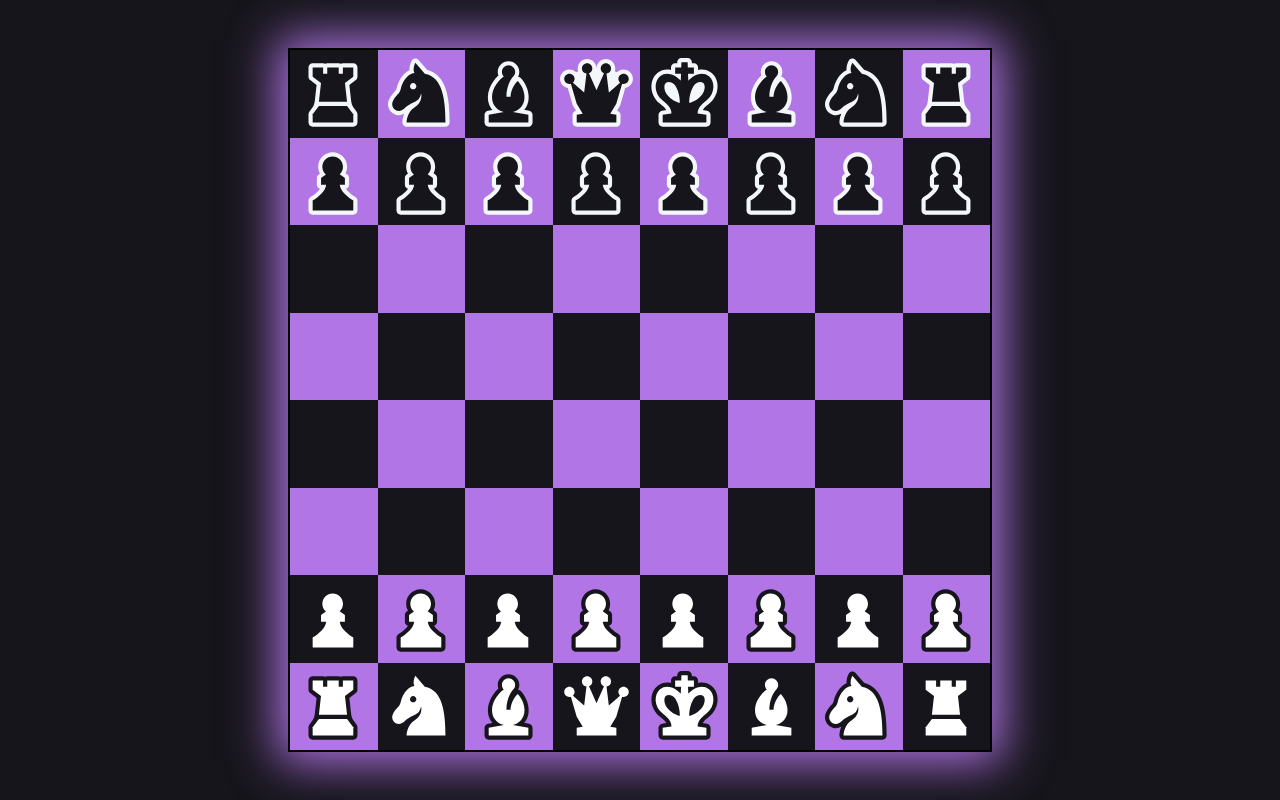
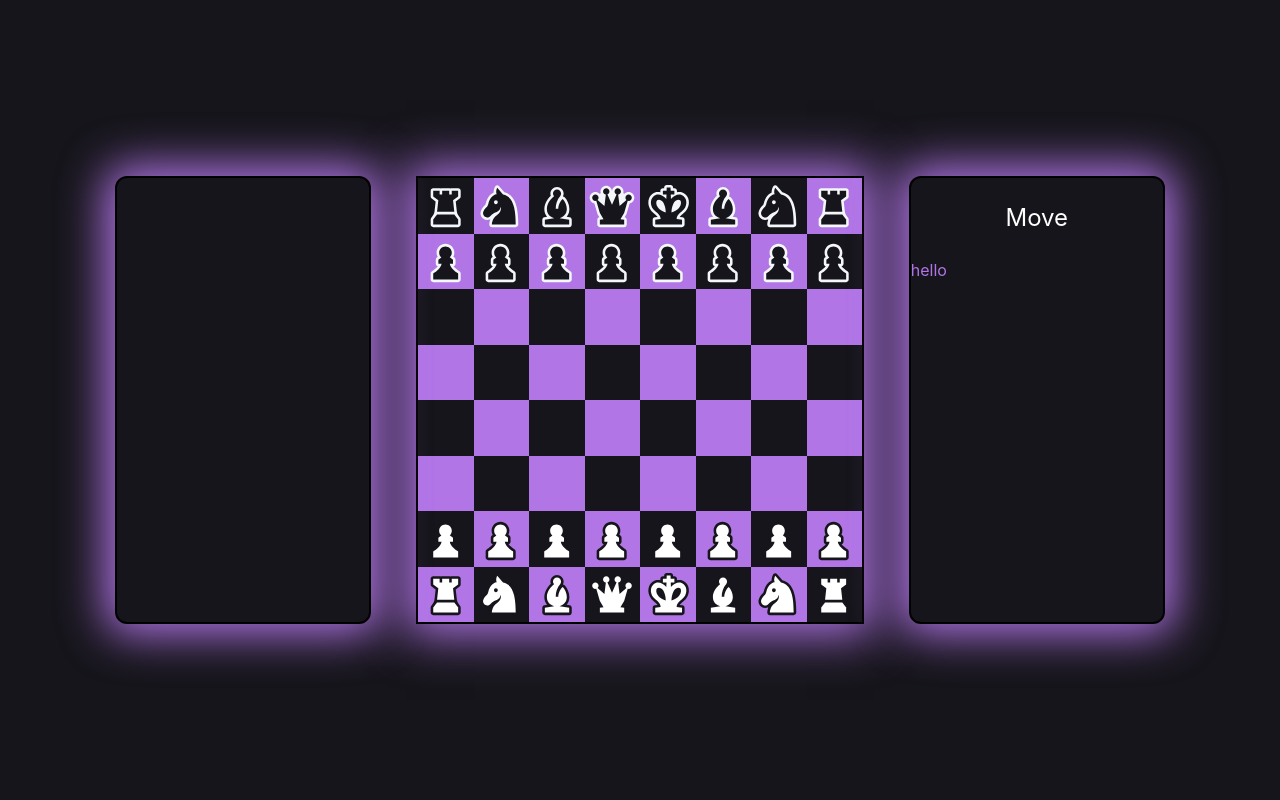
Before and after one commit to devraj00029/Chess, a React (Vite) app: page / in a window 1280 px wide. Built offline with nearby package versions, Linux system fonts and the light colour scheme.

Commit message:
feat: pawn promotion implemented

```diff
--- a/src/App.jsx
+++ b/src/App.jsx
@@ -5,13 +5,14 @@ import getLegalMove from "./rules.js";
 
 const App = () =>{
   let Board = []
-  const [board,setBoard] = useState(createInitialBoard());
-  const [selectedSqr,setSelectedSqr] = useState([]);
-  const [validSqrs,setvalidSqrs] = useState([]);
-  const [isWhite,setIsWhite] = useState(true);
-  const [prevMove,setPrevMove] = useState(null);
+  const [board,setBoard] = useState(createInitialBoard())
+  const [selectedSqr,setSelectedSqr] = useState([])
+  const [validSqrs,setvalidSqrs] = useState([])
+  const [isWhite,setIsWhite] = useState(true)
+  const [prevMove,setPrevMove] = useState(null)
   const [kingMove,setKingMove] = useState({"kw" : false, "kb" : false})
   const [rookMove,setRookMove] = useState({"rwR" : false, "rwL" : false , "rbR" : false ,"rbL" : false})
+  const [promotion,setPromotion] = useState();
 
   function handleClick(i,j){
     // first selection
@@ -32,8 +33,10 @@ const App = () =>{
       const newBoard = board.map(i => [...i])
       newBoard[i][j] = newBoard[selectedSqr[0]][selectedSqr[1]]
       newBoard[selectedSqr[0]][selectedSqr[1]] = null
+
       const isEnPassant =  board[selectedSqr[0]][selectedSqr[1]][0] == 'p' && selectedSqr[1] !=j && !board[i][j]
       if(isEnPassant) newBoard[prevMove.to[0]][prevMove.to[1]] = null
+
       if(board[selectedSqr[0]][selectedSqr[1]][0] == 'k'){
         if(Math.abs(selectedSqr[1]-j)==2){
           if(j==6){
@@ -48,10 +51,19 @@ const App = () =>{
         const kingPiece = `k${board[selectedSqr[0]][selectedSqr[1]][1]}`
         setKingMove({...kingMove, [kingPiece] : true})
       }
+
       if(board[selectedSqr[0]][selectedSqr[1]][0] == 'r'){
         const rookPiece = `r${board[selectedSqr[0]][selectedSqr[1]][1]}${selectedSqr[1] === 0 ? 'L' : 'R'}`
         setRookMove({...rookMove,[rookPiece]:true})
       }
+
+      const color = board[selectedSqr[0]][selectedSqr[1]][1]
+      const isPromotion = board[selectedSqr[0]][selectedSqr[1]][0] == 'p' && ((color == 'w' && i==0) || (color=='b' && i==7))
+      if(isPromotion){
+        setPromotion({row:i,col:j,color,from:[selectedSqr[0],selectedSqr[1]]})
+        return
+      }
+
       setBoard(newBoard)
       setPrevMove({piece:board[selectedSqr[0]][selectedSqr[1]] ,from:[selectedSqr[0],selectedSqr[1]], to:[i,j]})
       setSelectedSqr([])
@@ -68,7 +80,16 @@ const App = () =>{
     }
   }
 
-
+  function handlePromotion(piece){
+   const newBoard = board.map(r=>[...r])
+   newBoard[promotion.row][promotion.col] = piece + promotion.color
+   setBoard(newBoard)
+   setIsWhite(!isWhite)
+   setPrevMove({piece:newBoard[promotion.row][promotion.col],from:promotion.from,to:[promotion.row,promotion.col]})
+   setPromotion(null)
+   setSelectedSqr([])
+   setvalidSqrs([])
+  }
 
 
   for(let i=0;i<8;i++){
@@ -80,7 +101,7 @@ const App = () =>{
       if((i+j)%2===0){
         Board.push(
           <div key={square} onClick={()=>handleClick(i,j)}
-          className={`bg-ink relative h-full w-full text-cream flex justify-center items-center` }>
+          className={`bg-ink relative h-full w-full flex justify-center items-center` }>
             {board[i][j] && <img src={pieces[board[i][j][1]][board[i][j][0]]} className="h-9/10 pt-1"></img>}
             {validSqrs.some(sqr=>sqr[0]===i && sqr[1]===j)&&
              <div className="absolute bg-white h-5/12 w-5/12 rounded-full"></div>
@@ -91,7 +112,7 @@ const App = () =>{
       else{
         Board.push(
           <div key={square} onClick={()=>handleClick(i,j)}
-          className={`bg-violet relative h-full w-full text-ink flex justify-center items-center`}>
+          className={`bg-violet relative h-full w-full flex justify-center items-center`}>
             {board[i][j] && <img src={pieces[board[i][j][1]][board[i][j][0]]} className="h-9/10 pt-1"></img>}
             {validSqrs.some(sqr=>sqr[0]===i && sqr[1]===j)&&
              <div className="absolute bg-white h-5/12 w-5/12 rounded-full"></div>
@@ -103,10 +124,26 @@ const App = () =>{
   }
 
   return(
-    <div className="flex justify-center items-center h-screen w-screen bg-ink">
-      <div className="grid aspect-square w-[55vw] grid-cols-8 grid-rows-8 border-2 border-cream shadow-[0px_0px_45px_10px_rgba(177,117,230,1)]">
+    <div className="relative flex justify-center items-center h-screen w-screen bg-ink">
+      <div className="grid relative aspect-square h-[35vw] w-[35vw] grid-cols-8 grid-rows-8 border-2 border-cream shadow-[0px_0px_45px_10px_rgba(177,117,230,1)]">
         {Board}
       </div>
+
+      <div className="flex rounded-xl flex-col h-[35vw] absolute w-[20vw] right-[9vw] bg-ink border-2 border-cream shadow-[0px_0px_45px_10px_rgba(177,117,230,1)]">
+        <div className="flex text-2xl py-6 text-white justify-center items-center">Move</div>
+        <div className="">
+          <div className="text-violet">hello</div>
+        </div>
+      </div>
+      {promotion &&(
+        <div className={`absolute flex flex-row h-[4.375vw] w-[17.5vw] bg-violet ${promotion.color === 'b' ? 'top-3' : 'bottom-3'} border-2 justify-evenly`} style={{left: `calc(50% - 17.5vw + ${2*4.375}vw)`}}>
+          <img className="border-r-2" onClick={()=>handlePromotion('q')} src={pieces[promotion.color]['q']}></img>
+          <img className="border-r-2" onClick={()=>handlePromotion('n')} src={pieces[promotion.color]['n']}></img>
+          <img className="border-r-2" onClick={()=>handlePromotion('b')} src={pieces[promotion.color]['b']}></img>
+          <img onClick={()=>handlePromotion('r')} src={pieces[promotion.color]['r']}></img>
+        </div>
+      )}
+      <div className="flex rounded-xl flex-col h-[35vw] absolute w-[20vw] left-[9vw] bg-ink border-2 border-cream shadow-[0px_0px_45px_10px_rgba(177,117,230,1)]"></div>
     </div>
   )
 }
```
